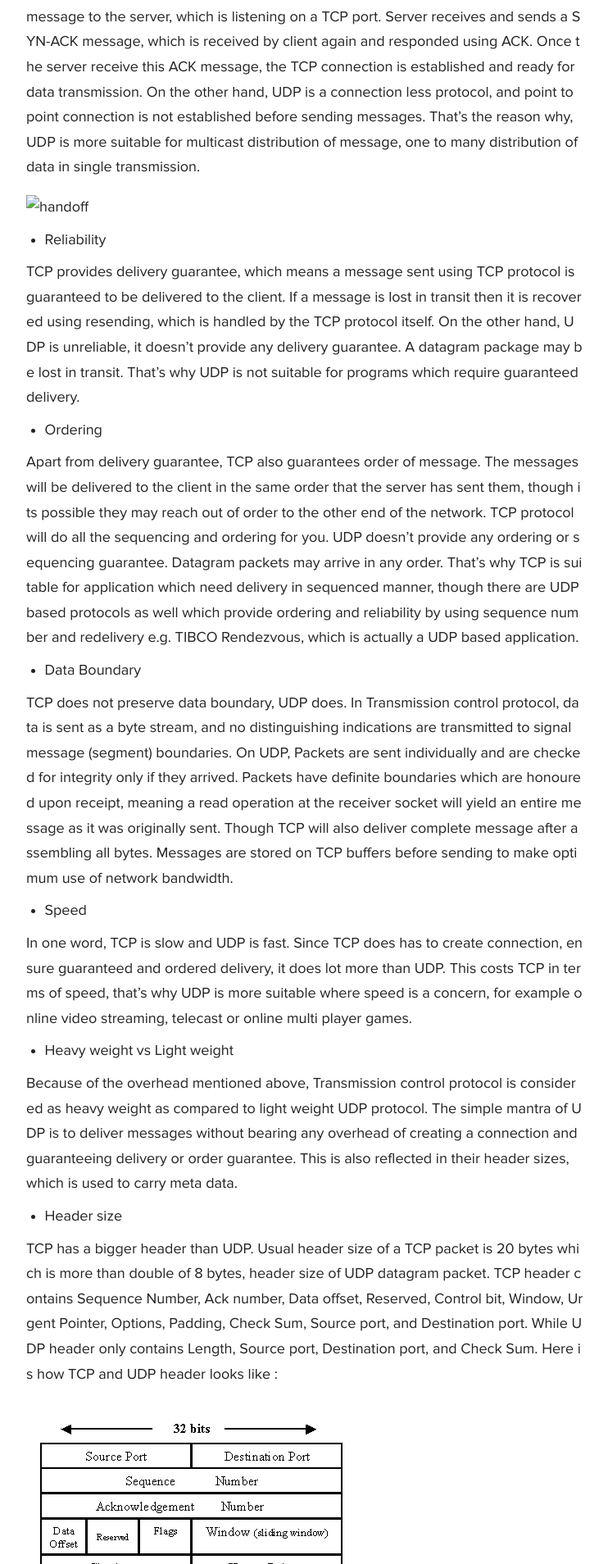
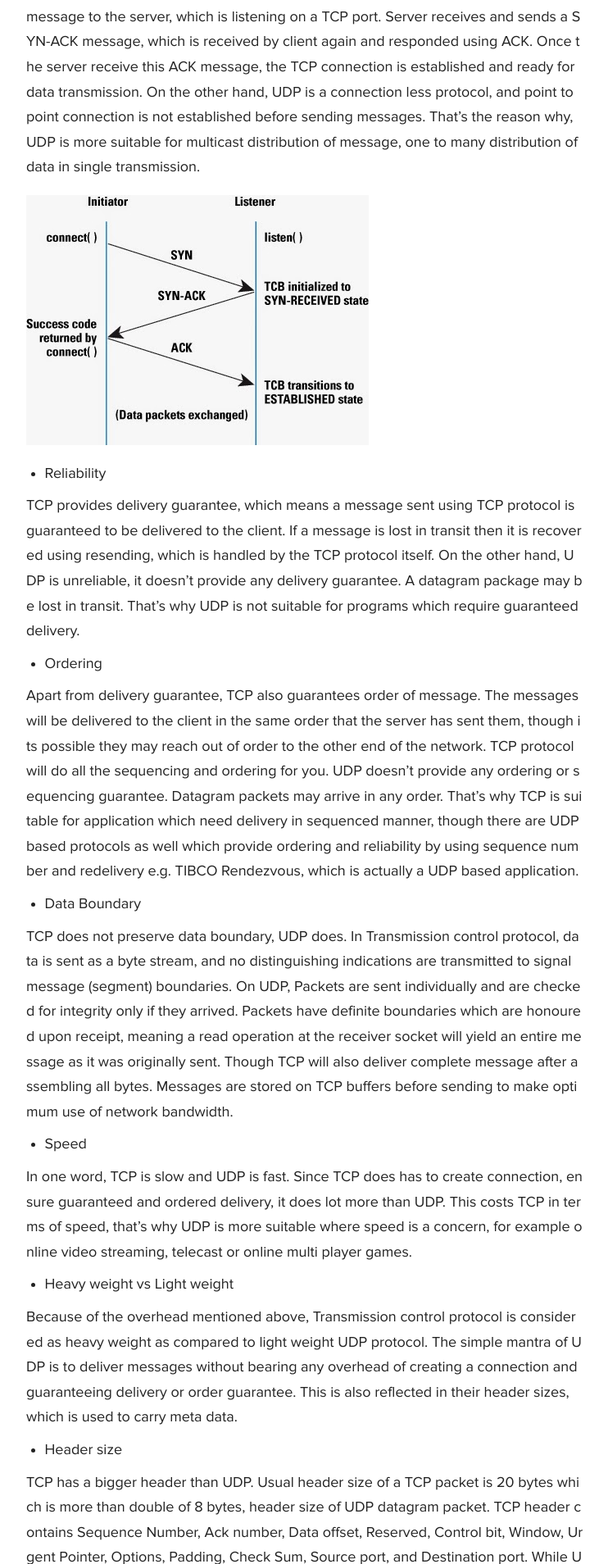
Before and after one commit to flashbuckets/dmeearm.github.io, a Jekyll site: the page built from _posts/2014-08-05-tcp-udp.md, in a window 1280 px wide. Shown: the part 1403-3311 px from the top of the page at 82% size, without its empty margins (268-1010 px from the left). Built offline with Jekyll 4.4.1, drawn with Linux system fonts in a browser that asks for light colours; Markdown is read by kramdown in place of the engine named in the settings; comment, search, counter and statistics services are not loaded.

Commit message:
Update 2014-08-05-tcp-udp.md

```diff
--- a/_posts/2014-08-05-tcp-udp.md
+++ b/_posts/2014-08-05-tcp-udp.md
@@ -16,7 +16,7 @@ I love to compare two things on different points, this not only makes them easy
 
 TCP Handshake Message DiagramThe first and foremost difference between them is that TCP is a connection oriented protocol while UDP is a connection-less protocol. This means  a connection is established between client and server, before they can send data over TCP. Connection establishment process is also known as TCP hand shaking where control messages are interchanged between client and server. The image here describes the process of a TCP handshake, where control messages are exchanged between client and server. Client, which is the initiator of TCP connection, sends a SYN message to the server, which is listening on a TCP port. Server receives and sends a SYN-ACK message, which is received by client again and responded using ACK. Once the server receive this ACK message,  the TCP connection is established and ready for data transmission. On the other hand, UDP is a connection less protocol, and point to point connection is not established before sending messages. That’s the reason why, UDP is more suitable for multicast distribution of message, one to many distribution of data in single transmission.
 
-![handoff](http://talkpower.info/imagesposts/TCP-Handshake-Message-Diagram.jpg)
+![handoff](http://talkpower.info/images/posts/TCP-Handshake-Message-Diagram.jpg)
 
 - Reliability
 
@@ -43,8 +43,11 @@ Because of the overhead mentioned above, Transmission control protocol is consid
 TCP has a bigger header than UDP. Usual header size of a TCP packet is 20 bytes which is more than double of 8 bytes, header size of UDP datagram packet. TCP header contains Sequence Number, Ack number, Data offset, Reserved, Control bit, Window, Urgent Pointer, Options, Padding, Check Sum, Source port, and Destination port. While UDP header only contains Length, Source port, Destination port, and Check Sum. Here is how TCP and UDP header looks like :
 
 ![tcp](http://talkpower.info/images/posts/TCP-Packet-Format-Diagram.gif)
+
 TCP Header Format
+
 ![tcp](http://talkpower.info/images/posts/UDP-Packet-format.jpg)
+
 UDP Header Format
 
 
```
